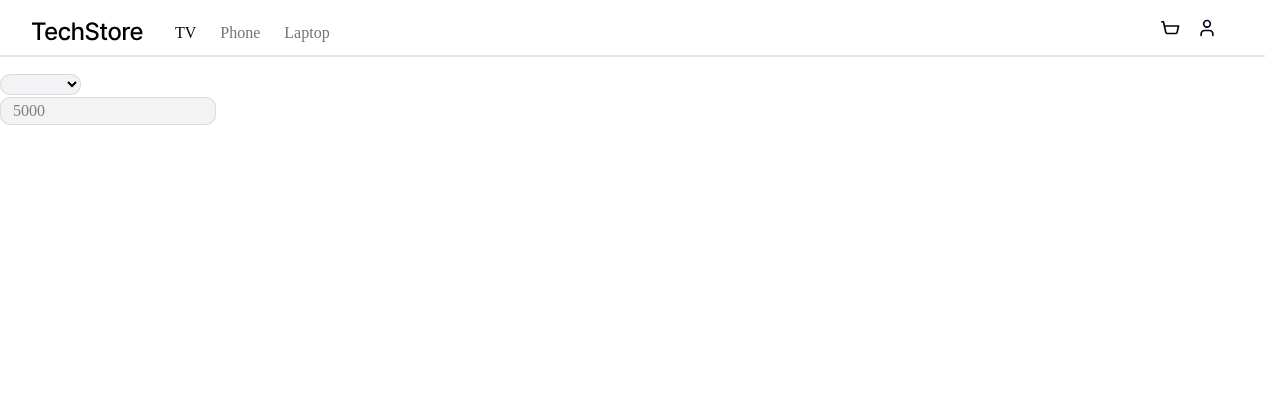
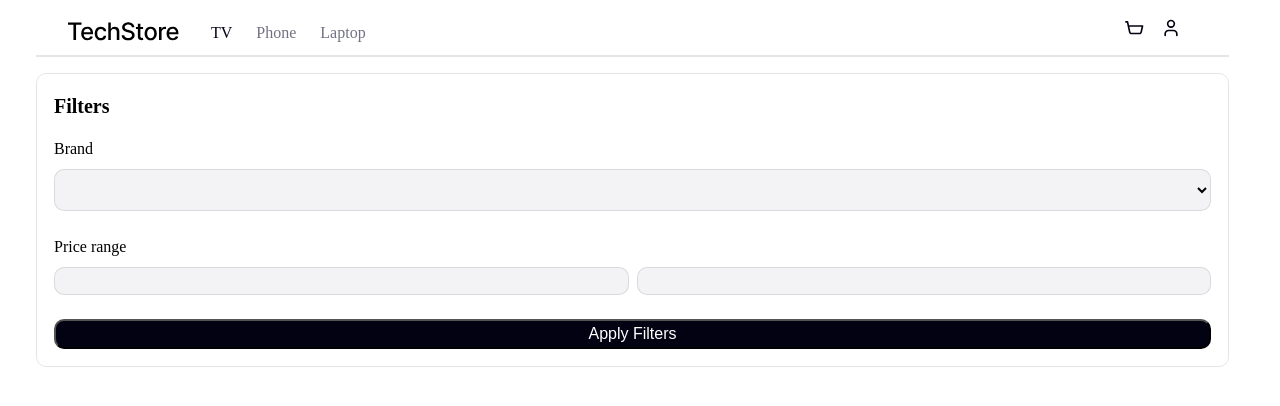
Before and after one commit to pit133/Ecommerce, a React app: page / in a window 1280 px wide. Shown: the top 406 px of the page. Built offline with nearby package versions, Linux system fonts and the light colour scheme; the HTML template or start-up script is replaced by a standard one.

Commit message:
"Add Filter component"

```diff
--- a/src/components/Button/Button.css
+++ b/src/components/Button/Button.css
@@ -1,7 +1,5 @@
 .button {
   background-color: var(--color-black);
-  height: 40px;
-  width: 200px;
   border-radius: 10px;
   color: var(--color-white);
   font-family: var(--font-family-base), serif;
--- a/src/components/Button/Button.jsx
+++ b/src/components/Button/Button.jsx
@@ -1,6 +1,7 @@
 import './Button.css'
 
 const Button = (props) => {
+  const {className, content} = props;
   return (
       <>
       <button className={props.signButton ? 'button sign-button':'button'}>
--- /dev/null
+++ b/src/components/Filter/Filter.css
@@ -0,0 +1,40 @@
+.filter {
+  display: flex;
+  flex-direction: column;
+  padding: 17px;
+  border: 1px solid var(--color-dark-gray);
+  border-radius: 10px;
+}
+
+.filter__form {
+  display: flex;
+  flex-direction: column;
+  gap: 24px;
+  font-size: 16px;
+  padding-top: 16px;
+}
+
+.filter__select{
+  height: 42px;
+}
+
+.filter__input {
+  display: flex;
+  flex-direction: column;
+  align-items: stretch;
+  gap: 8px;
+}
+
+.filter__input-price {
+  display: flex;
+  gap: 8px;
+}
+
+.filter__button {
+  height: 40px;
+}
+
+h1 {
+  font-size: 20px;
+  margin: 0;
+}
--- /dev/null
+++ b/src/components/Filter/Filter.jsx
@@ -0,0 +1,30 @@
+import Select from "../Select/Select";
+import Input from "../Input/Input";
+import "./Filter.css"
+import Button from "../Button/Button";
+
+const Filter = (props) => {
+  return (
+    <div className="filter">
+      <h1>Filters</h1>
+      <form className="filter__form">
+          <div className="filter__input">
+            <Select
+              className="filter__select"
+              label="Brand"
+            />
+          </div>
+          <div className="filter__input">
+            <label>Price range</label>
+            <div className="filter__input-price">
+              <Input />
+              <Input />
+            </div>
+          </div>
+          <Button className="filter__button" content="Apply Filters" />
+      </form>
+    </div>
+  )
+}
+
+export default Filter
--- a/src/components/Header/Header.jsx
+++ b/src/components/Header/Header.jsx
@@ -4,7 +4,7 @@ import IconButton from "../IconButton/IconButton";
 const Header = (props) => {
   return (
     <header className="header">
-      <div className="header__container container">
+      <div className="header__container">
         <div className="header__inner">
           <div className="header__logo">
             <svg
--- a/src/components/Input/Input.css
+++ b/src/components/Input/Input.css
@@ -3,6 +3,7 @@
   border-radius: 10px;
   border: 1px var(--color-dark-gray) solid;
   padding-left: 12px;
+  width: 100%;
 }
 
 .input::placeholder{
--- a/src/components/Select/Select.css
+++ b/src/components/Select/Select.css
@@ -1,8 +1,14 @@
-.hidden{
+.hidden {
   display: none;
 }
 
-.select{
+.select__form {
+  display: flex;
+  flex-direction: column;
+  gap: 8px;
+}
+
+.select {
   background-color: var(--color-light-gray);
   border-radius: 10px;
   border: 1px var(--color-dark-gray) solid;
--- a/src/components/Select/Select.jsx
+++ b/src/components/Select/Select.jsx
@@ -1,10 +1,11 @@
 import "./Select.css"
 const Select = (props) => {
 
-  const {className} = props
+  const {className, label} = props
 
   return (
-    <form>
+    <>
+      <label>{label}</label>
       <select className={`select ${className}`} id="car" name="car">
         <option className="hidden" value=""></option>
         <option value="tsl">TSL</option>
@@ -13,7 +14,7 @@ const Select = (props) => {
         <option value="sony">Sony</option>
         <option value="samsung">Samsung</option>
       </select>
-    </form>
+    </>
   )
 }
 
--- /dev/null
+++ b/src/pages/TVpage/TVPage.css
@@ -0,0 +1,3 @@
+.tvpage {
+
+}
--- a/src/pages/TVpage/TVPage.jsx
+++ b/src/pages/TVpage/TVPage.jsx
@@ -1,14 +1,15 @@
 import Header from "../../components/Header/Header";
-import Select from "../../components/Select/Select";
-import Input from "../../components/Input/Input";
+import Filter from "../../components/Filter/Filter";
 
 const TVPage = (props) => {
+  const {className} = props;
   return (
-    <>
+    <div className="container">
       <Header />
-      <Select />
-      <Input placeholder={"5000"}/>
-    </>
+      <main>
+        <Filter />
+      </main>
+    </div>
   )
 }
 
```
